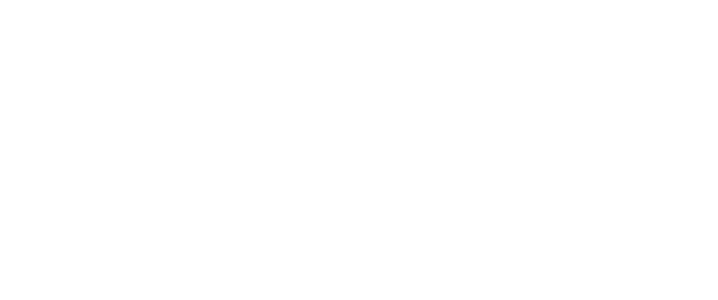
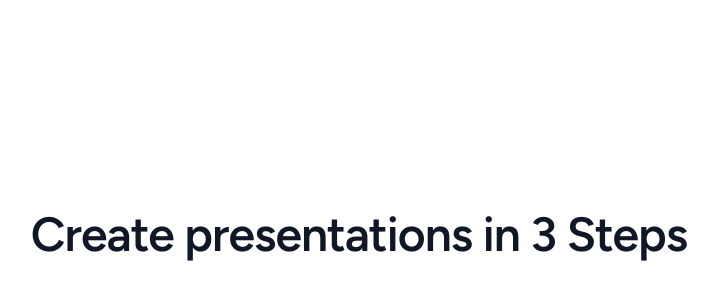
Before and after one commit to johnnygerard/slidespeak-section, a Next.js app: page / in a window 1280 px wide. Shown: the part 166-466 px from the top of the page, without its empty margins (281-999 px from the left). Built offline with nearby package versions, Linux system fonts and the light colour scheme.

Commit message:
feat: add section component with h1

```diff
--- a/src/app/page.tsx
+++ b/src/app/page.tsx
@@ -1,4 +1,5 @@
 import type { FC } from "react";
+import { Section } from "~/components/section";
 
-const HomePage: FC = () => null;
+const HomePage: FC = () => <Section />;
 export default HomePage;
--- /dev/null
+++ b/src/components/section.tsx
@@ -0,0 +1,11 @@
+import type { FC } from "react";
+import { displayLgSemibold } from "~/styles/components";
+import { tw } from "~/utils/tw";
+
+export const Section: FC = () => (
+  <section className="px-20 py-24 text-center">
+    <h1 className={tw(displayLgSemibold, "text-gray-900")}>
+      Create presentations in 3 Steps
+    </h1>
+  </section>
+);
--- /dev/null
+++ b/src/styles/components.ts
@@ -0,0 +1,5 @@
+import { tw } from "~/utils/tw";
+
+export const displayLgSemibold = tw([
+  "text-5xl/tight font-semibold -tracking-[0.06rem]",
+]);
```
